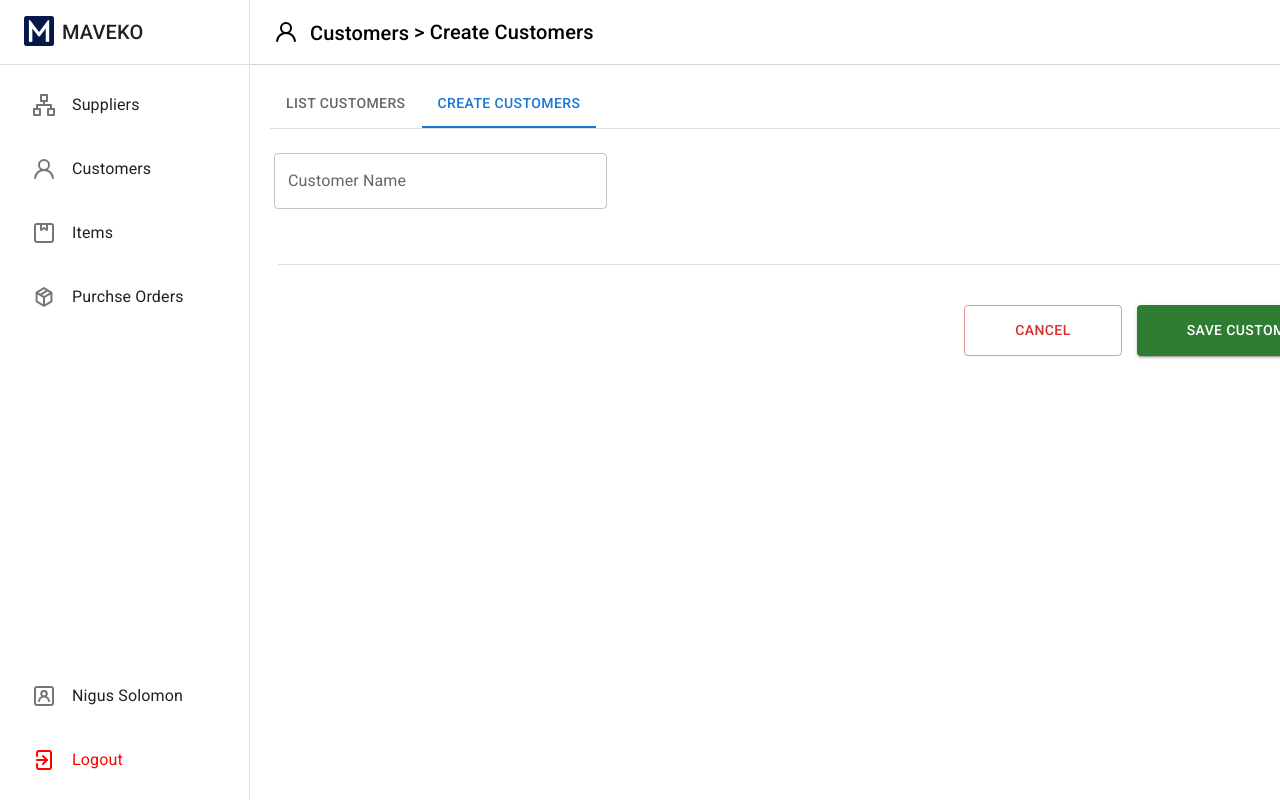
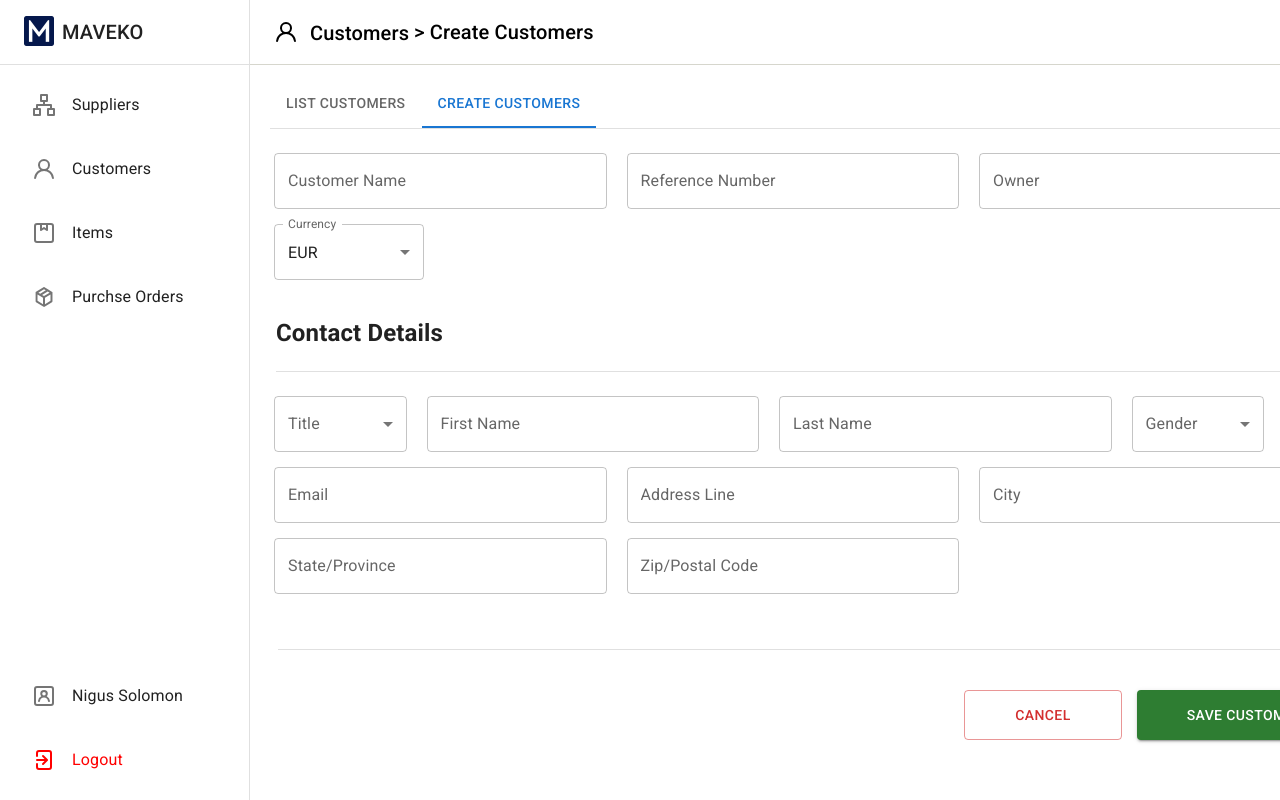
Before and after one commit to MAVEKO-ERP/maveko-op, a React (Vite) app: page /customer in a window 1280 px wide. Both pictures are taken after a click on the tab "CREATE CUSTOMERS". Shown: the top 800 px of the page. Built offline with nearby package versions, Linux system fonts and the light colour scheme.

Commit message:
setup customer creation form

```diff
--- a/src/pages/Customer.jsx
+++ b/src/pages/Customer.jsx
@@ -24,6 +24,18 @@ export default function Customer() {
   const [openDialog, setOpenDialog] = useState(false);
   const [dialogActive, setDialogActive] = useState("1");
   const [customerName, setCustomerName] = useState("");
+  const [refNo, setRefNo] = useState("");
+  const [owner, setOwner] = useState("");
+  const [currency, setCurrency] = useState("1");
+  const [cusTitle, setCusTitle] = useState();
+  const [firstName, setFirstName] = useState("");
+  const [lastName, setLastName] = useState("");
+  const [gender, setGender] = useState("");
+  const [addressLine, setAddressLine] = useState("");
+  const [email, setEmail] = useState("");
+  const [city, setCity] = useState("");
+  const [state, setState] = useState("");
+  const [zip, setZip] = useState("");
 
   const inputFields = [
     {
@@ -32,7 +44,102 @@ export default function Customer() {
       change: setCustomerName,
       width: "332.5px",
     },
-  ]
+    {
+      label: "Reference Number",
+      value: refNo,
+      change: setRefNo,
+      width: "332.5px",
+    },
+    {
+      label: "Owner",
+      value: owner,
+      change: setOwner,
+      width: "332.5px",
+      select: true,
+      options: [
+        { value: "1", label: "Hana Gebeyehu" },
+        { value: "2", label: "Tibebu Biru" },
+        { value: "3", label: "Nigus Solomon" },
+      ],
+    },
+    {
+      label: "Currency",
+      value: currency,
+      change: setCurrency,
+      width: "150px",
+      options: [
+        { value: "1", label: "EUR" },
+        { value: "2", label: "USD" },
+      ],
+    },
+  ];
+
+  const inputFieldsContact = [
+    {
+      label: "Title",
+      select: true,
+      value: cusTitle,
+      change: setCusTitle,
+      width: "132.5px",
+      options: [
+        { value: "1", label: "Mr" },
+        { value: "1", label: "Ms" },
+      ],
+    },
+    {
+      label: "First Name",
+      value: firstName,
+      change: setFirstName,
+      width: "332.5px",
+    },
+    {
+      label: "Last Name",
+      value: lastName,
+      change: setLastName,
+      width: "332.5px",
+    },
+    {
+      label: "Gender",
+      select: true,
+      value: gender,
+      change: setGender,
+      width: "132.5px",
+      options: [
+        { value: "1", label: "Male" },
+        { value: "1", label: "Female" },
+      ],
+    },
+    {
+      label: "Email",
+      value: email,
+      change: setEmail,
+      width: "332.5px",
+    },
+    {
+      label: "Address Line",
+      value: addressLine,
+      change: setAddressLine,
+      width: "332.5px",
+    },
+    {
+      label: "City",
+      value: city,
+      change: setCity,
+      width: "332.5px",
+    },
+    {
+      label: "State/Province",
+      value: state,
+      change: setState,
+      width: "332.5px",
+    },
+    {
+      label: "Zip/Postal Code",
+      value: zip,
+      change: setZip,
+      width: "332.5px",
+    },
+  ];
 
   const handleChange = (event, newValue) => {
     setValue(newValue);
@@ -111,7 +218,14 @@ export default function Customer() {
             </TabPanel>
           </TabPanel>
           <TabPanel value="2">
-            <CreateForm inputFields={inputFields} formType="SAVE CUSTOMER"></CreateForm>
+            <CreateForm inputFields={inputFields} noActions></CreateForm>
+            <h2 style={{ marginLeft: "-18px" }}>Contact Details</h2>
+            <Divider style={{ marginLeft: "-18px" }}></Divider>
+            <br />
+            <CreateForm
+              inputFields={inputFieldsContact}
+              formType="SAVE CUSTOMER"
+            ></CreateForm>
           </TabPanel>
         </TabContext>
       </Box>
```
